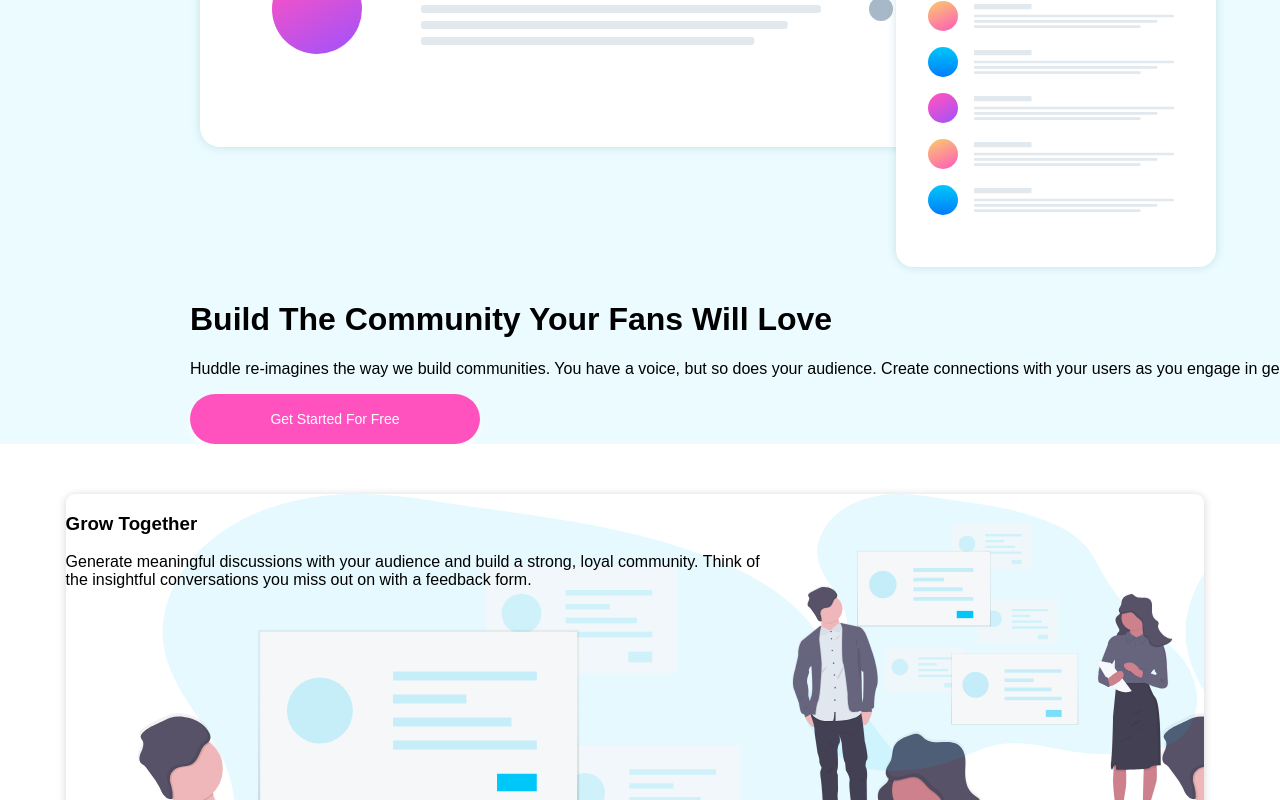
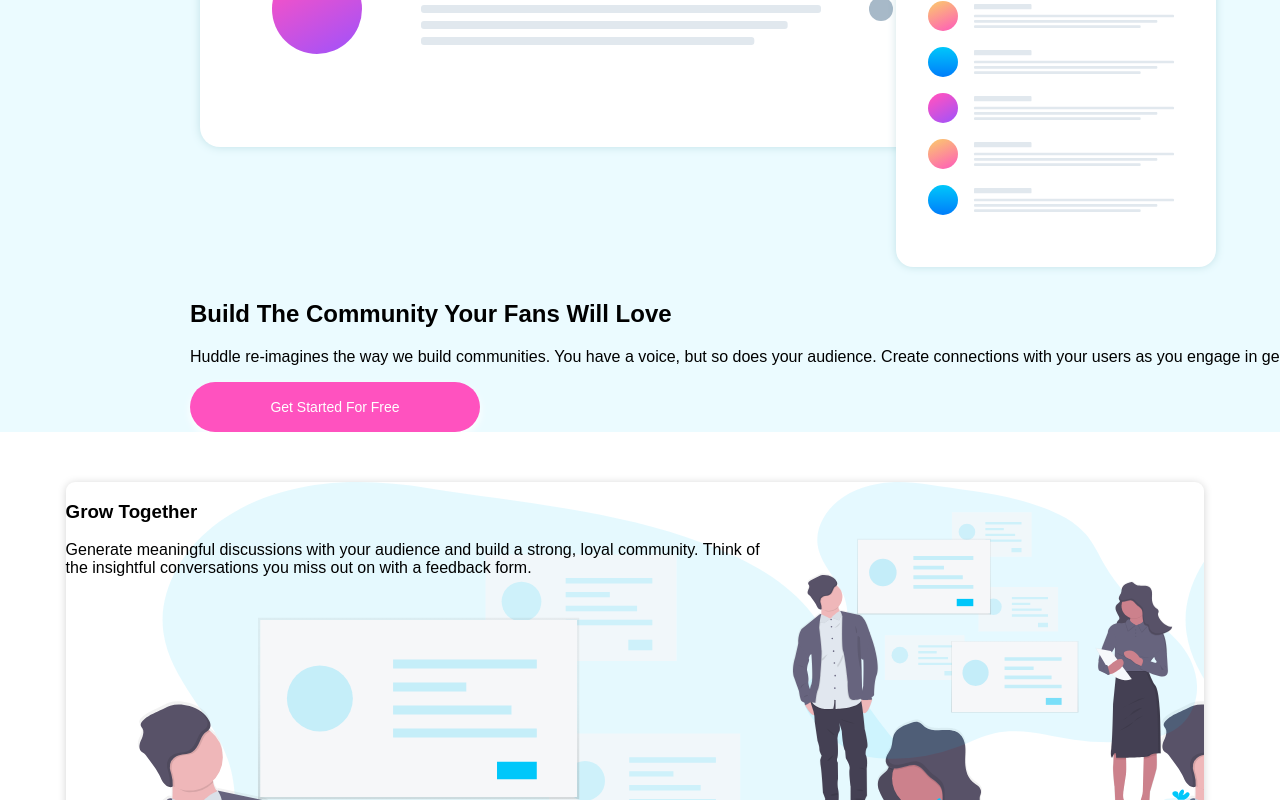
Before and after one commit to liamwoody25/huddle-landing-page, a website: page index.html in a window 1280 px wide. Shown: the part 1185-1985 px from the top of the page. Drawn offline with Linux system fonts and the light colour scheme; files whose address does not match are found by name.

Commit message:
applying to index.scss and header and html

```diff
--- a/index.html
+++ b/index.html
@@ -20,14 +20,18 @@
       <img class="header__logo" src="./public/images/logo.svg" alt="logo">
       <button class="nav-btn">Try It Free</button>
     </div>
-  <div class="header-section">
-    <img src="./public/images/bg-hero-desktop.svg" alt="bg image">
-    <img src="./public/images/illustration-mockups.svg" alt="illustration mockup">
-      <h1> Build The Community Your Fans Will Love</h1>
-      <p>Huddle re-imagines the way we build communities. You have a voice, but so does your audience.
-        Create connections with your users as you engage in genuine discussion. </p>
+    <div>
+      <img src="./public/images/bg-hero-desktop.svg" alt="bg image">
+      <img src="./public/images/illustration-mockups.svg" alt="illustration mockup">
+    <section>
+      <div>
+        <h1> Build The Community Your Fans Will Love</h1>
+        <p>Huddle re-imagines the way we build communities. You have a voice, but so does your audience.
+          Create connections with your users as you engage in genuine discussion. </p>
+      </div>
       <button class="btn">Get Started For Free</button>
   </div>
+</section>
   </header>
   <!-------info-section---->
   <section class="info-section">
@@ -48,7 +52,7 @@
       <img class="Flow__image" src="public/images/illustration-flowing-conversation.svg" alt="flow image">
     </div>
     <div class="Your-card">
-      <div class="card-text">
+      <div class="Your__card-text">
           <h3>Your Users</h3>
           <p>  It takes no time at all to integrate Huddle with your app's authentication solution.
             This means, once signed in to your app, your users can start chatting immediately.</p>
--- a/sass/layout/_header.scss
+++ b/sass/layout/_header.scss
@@ -1,6 +1,7 @@
 .header{
   background-color:#EBFBFF;
   display: flex;
+
 
 
 
--- a/sass/page/_index.scss
+++ b/sass/page/_index.scss
@@ -1,12 +1,5 @@
 .nav-container{
     display: flex;
-    align-items: baseline;
-
-
-}
-
-.header-section{
-
 
 }
 
@@ -25,8 +18,6 @@
     height: 350px;
     box-shadow: 0 1px 8px  lightgray;
     border-radius: 9px;
-
-
 }
 
 .Flow-card{
```
Also changed, not shown: public/css/style.css, 1 other file.
